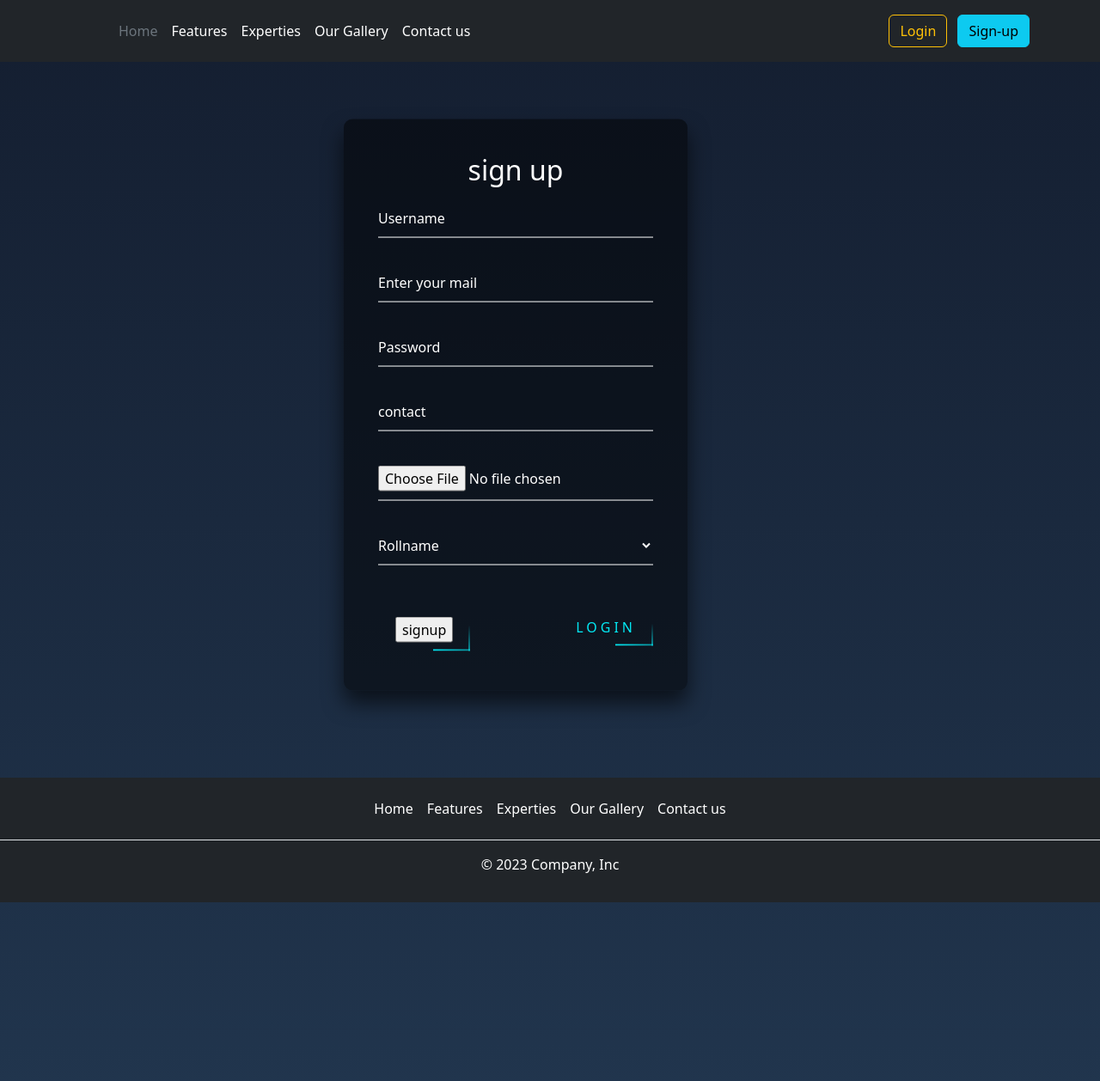
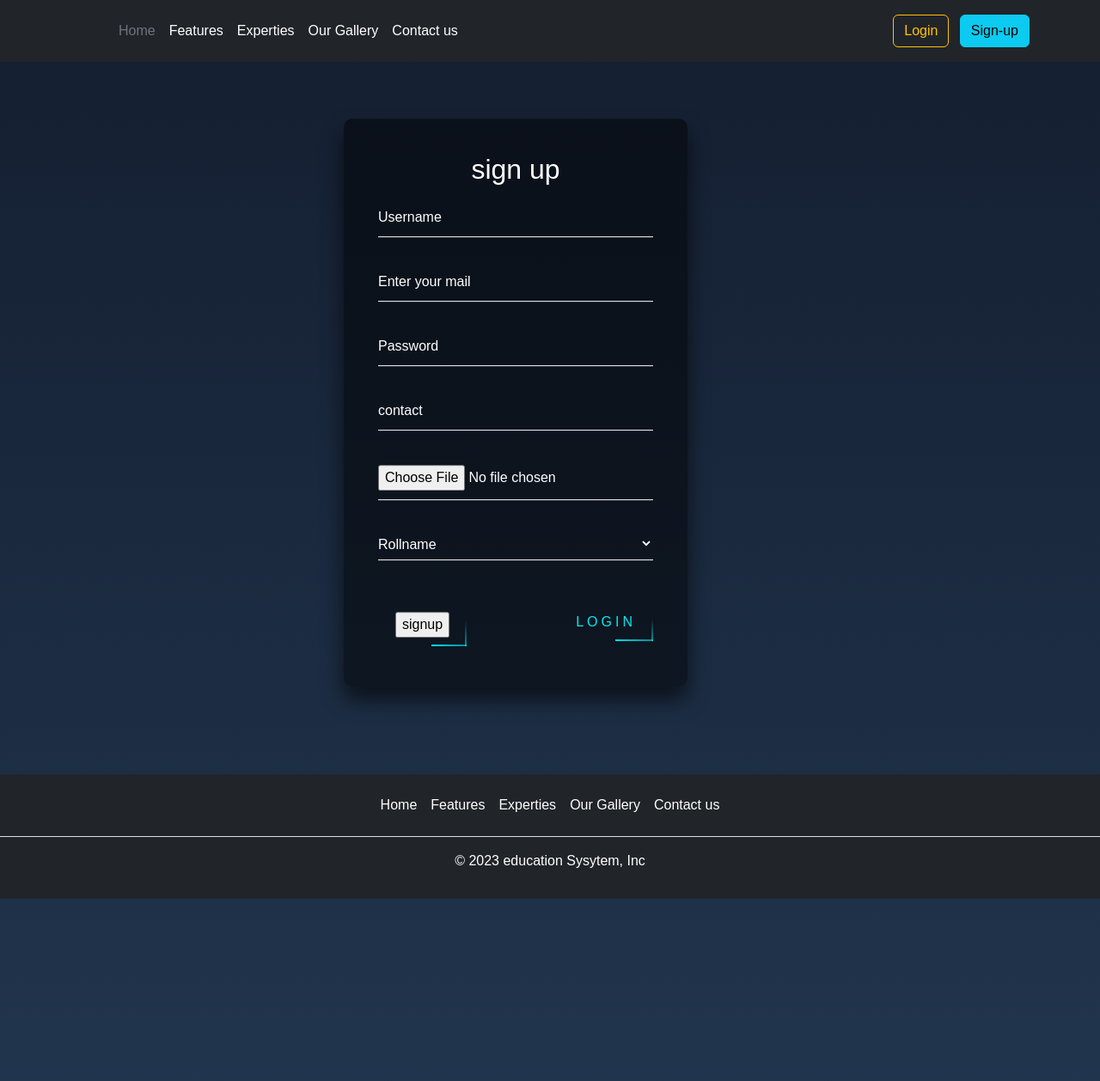
Before and after one commit to satya7107/education_system, a Django app: page /signup in a window 1280 px wide. Shown: the top 1258 px of the page at 86% size. Run offline with Django 5.2, Linux system fonts and the light colour scheme; some libraries are stand-ins or nearby versions.

Commit message:
project commit

```diff
--- a/education/mysite/templates/include/footer.html
+++ b/education/mysite/templates/include/footer.html
@@ -1,9 +1,6 @@
 {% load static %}
-<!DOCTYPE html>
-<head>
-    <link href="https://cdn.jsdelivr.net/npm/bootstrap@5.3.2/dist/css/bootstrap.min.css" rel="stylesheet" integrity="sha384-T3c6CoIi6uLrA9TneNEoa7RxnatzjcDSCmG1MXxSR1GAsXEV/Dwwykc2MPK8M2HN" crossorigin="anonymous">
-</head>
-<body  >
+
+
 <footer class="py-3 my-4 text-bg-dark ">
     <ul class="nav justify-content-center border-bottom pb-3 mb-3">
       <li class="nav-item "><a href="homepage" class="nav-link px-2  text-white" >Home</a></li>
@@ -14,7 +11,7 @@
 
 
     </ul>
-    <p class="text-center text-white">© 2023 Company, Inc</p>
+    <p class="text-center text-white">© 2023 education Sysytem, Inc</p>
   </footer>
   </body>
 </html>
--- a/education/mysite/templates/include/header.html
+++ b/education/mysite/templates/include/header.html
@@ -31,8 +31,3 @@
           </div>
         </div>
       </header>
-
-
-
-</body>
-  </html>
--- a/education/mysite/templates/login.html
+++ b/education/mysite/templates/login.html
@@ -44,7 +44,7 @@
       <span></span>
       <input type="submit" value="login">
     </a>
-    <a href="/experties">new user</a>
+
     <div class="flt"><a href="signup">
       <span></span>
       <span></span>
```
Also changed, not shown: education/mysite/views.py (+4 -4 lines), requirements.txt (added, +7 -0 lines), 1 other file.
